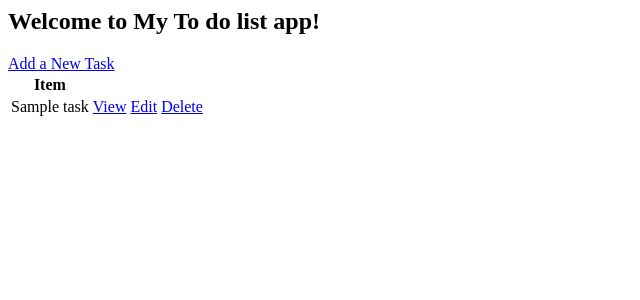
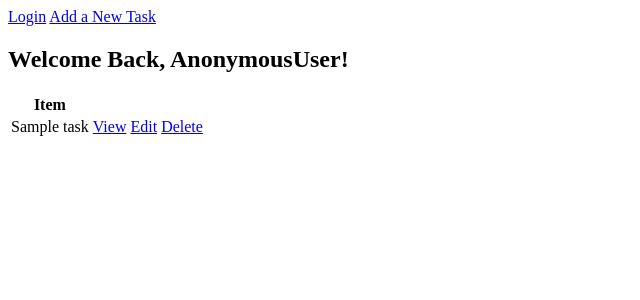
Before and after one commit to MalikHesham/Todo-app-django, a Django app: page / in a window 1280 px wide. Shown: the top 300 px of the page, without its empty margins (0-640 px from the left). Run offline with Django 3.2, Linux system fonts and the light colour scheme; tables that the repository leaves empty hold one stand-in row (values such as "Sample post").

Commit message:
setting up for logging in

```diff
--- a/base_app/templates/base_app/list.html
+++ b/base_app/templates/base_app/list.html
@@ -1,5 +1,10 @@
-<h2>Welcome to My To do list app!</h2>
+{% if request.user.is_authenticated %}
+<a href=" {% url 'logout' %} ">Logout</a>
+{% else %}
+<a href=" {% url 'login' %} ">Login</a>
 <a href=" {% url 'task-create' %} ">Add a New Task</a>
+{% endif %}
+<h2>Welcome Back, {{request.user}}!</h2>
 <table>
   <tr>
     <th>Item</th>
--- /dev/null
+++ b/base_app/templates/registration/login.html
@@ -0,0 +1,4 @@
+<h2>Login</h2>
+<form action="" method="POST">
+  {% csrf_token %} {{form.as_p}} <input type="submit" value="Login" />
+</form>
--- a/base_app/urls.py
+++ b/base_app/urls.py
@@ -1,8 +1,13 @@
 from django.urls import path
-from .views import TaskList, TaskDetail, TaskCreate, TaskUpdate , TaskDelete
+from .views import TaskList, TaskDetail, TaskCreate, TaskUpdate , TaskDelete , CustomLoginView
+from django.contrib.auth.views import LogoutView
 
 urlpatterns = [
     path('',TaskList.as_view() , name = 'tasks'),
+
+    path('login/', CustomLoginView.as_view() , name = 'login'),
+    path('logout/', LogoutView.as_view(next_page='login'), name = 'logout'),
+
     path('task/create' , TaskCreate.as_view() , name = 'task-create'),
     path('task/<int:pk>/',TaskDetail.as_view() , name = 'task-details'),
     path('task/update/<int:pk>/',TaskUpdate.as_view() , name = 'task-edit'),
--- a/base_app/views.py
+++ b/base_app/views.py
@@ -5,8 +5,17 @@ from django.views.generic.detail import DetailView
 from django.views.generic.edit import CreateView, UpdateView , DeleteView
 from django.urls import reverse_lazy
 
+# login and auth
+from django.contrib.auth.views import LoginView
 
+# the model
 from .models import Task
+
+class CustomLoginView(LoginView):
+    fields = "__all__"
+    redirect_authenticated_user = True
+    success_url = reverse_lazy('tasks')
+
 
 class TaskList(ListView):
     model = Task
--- a/todo_app/settings.py
+++ b/todo_app/settings.py
@@ -130,3 +130,4 @@ STATIC_URL = '/static/'
 # https://docs.djangoproject.com/en/3.2/ref/settings/#default-auto-field
 
 DEFAULT_AUTO_FIELD = 'django.db.models.BigAutoField'
+LOGIN_REDIRECT_URL = 'tasks'
```
